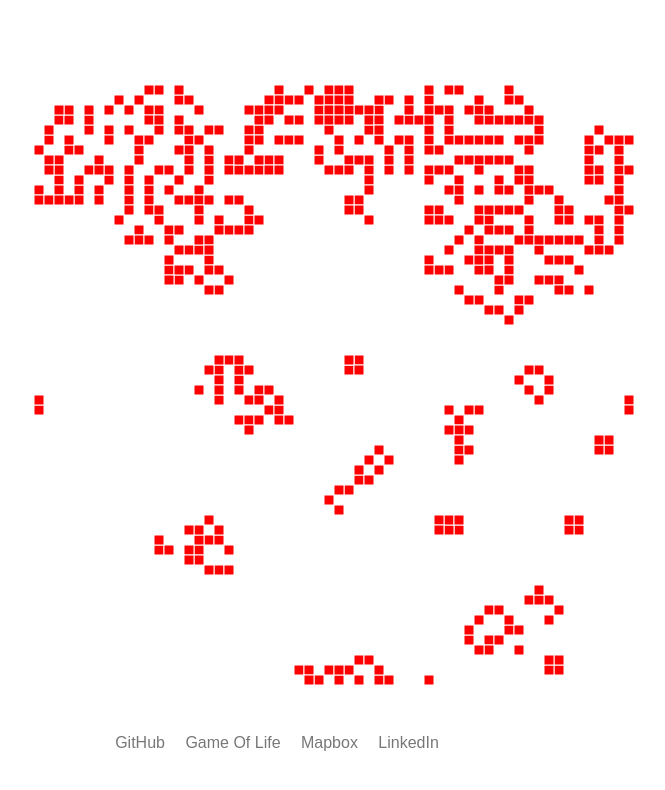
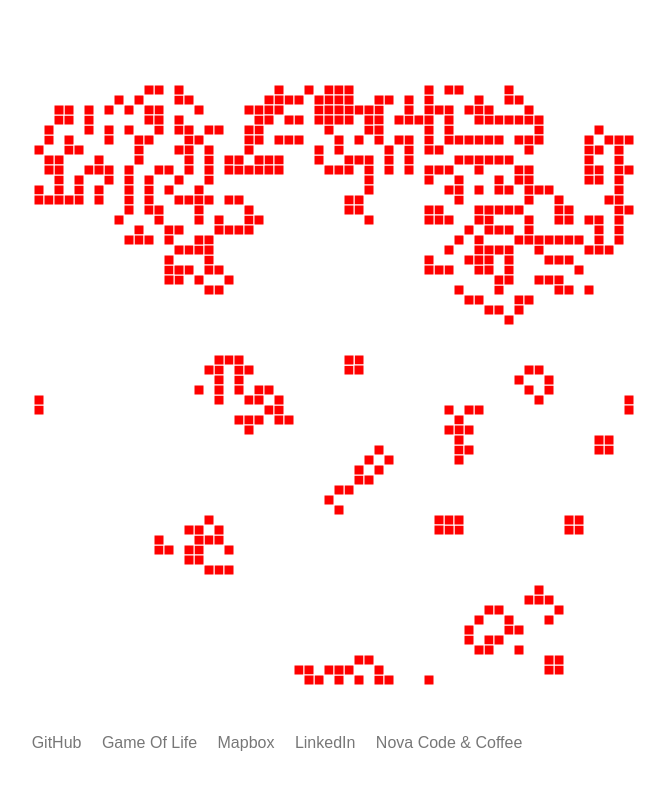
Before and after one commit to kalimar/golv2, a website: page index.html in a window 1280 px wide. Shown: the whole page, without its empty margins (355-1020 px from the left). Drawn offline with nearby package versions, Linux system fonts and the light colour scheme.

Commit message:
Add link to code and coffee

```diff
--- a/index.html
+++ b/index.html
@@ -29,6 +29,7 @@
       <a class="link gray f6 f5-ns dib mr3 hover-hot-pink" href="https://kalimar.github.io/golv2/" title="Game Of Life">Game Of Life</a>
       <a class="link gray f6 f5-ns dib mr3 hover-hot-pink" href="https://kalimar.github.io/mapbox/" title="Mapbox">Mapbox</a>
       <a class="link gray f6 f5-ns dib mr3 hover-hot-pink" href="https://www.linkedin.com/in/kalimarmaia/" title="LinkedIn">LinkedIn</a>
+      <a class="link gray f6 f5-ns dib mr3 hover-hot-pink" href="https://novacodecoffee.com" title="Nova Code Coffee">Nova Code &amp Coffee</a>
     </div>
   </footer>
   <script type="text/javascript" src="scripts/jquery.min.js"></script>
```
